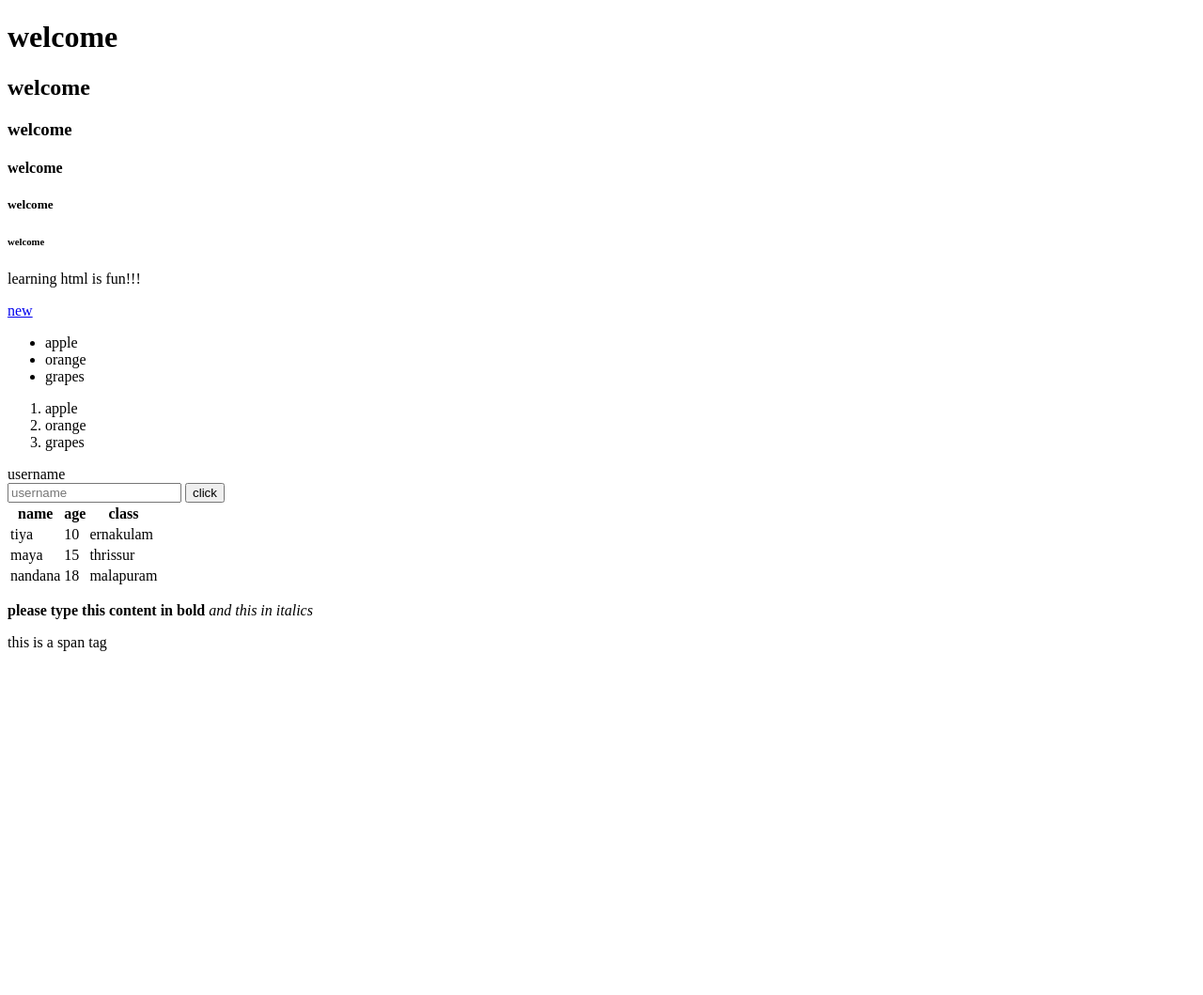
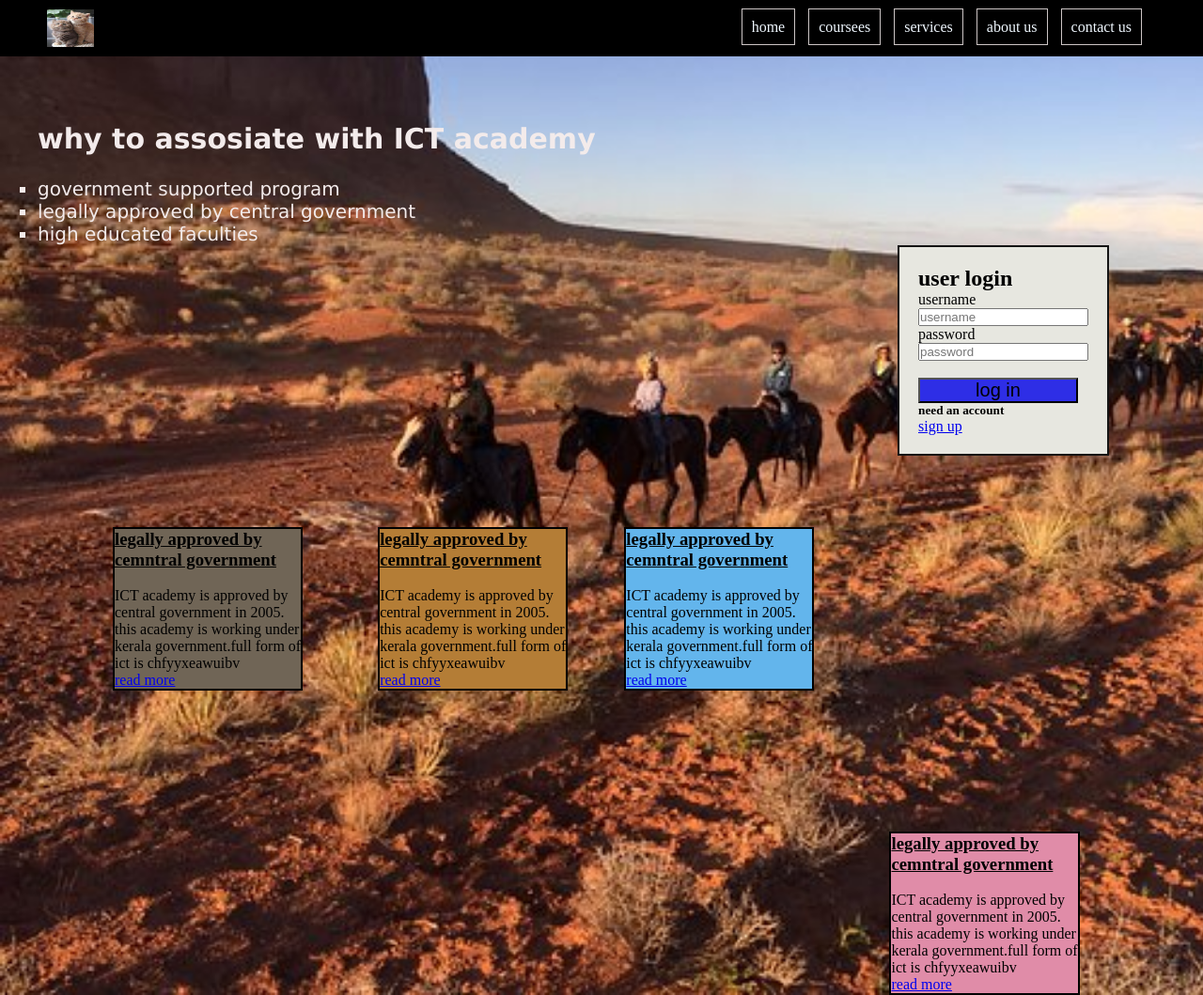
Before and after one commit to Nandanamano/htmlpage, a plain HTML site: page index.html in a window 1280 px wide. Shown: the whole page at 94% size. Before the commit the page ends 800 px from the top, so only its background shows below. Drawn offline with Linux system fonts and the light colour scheme.

Commit message:
Add files via upload

```diff
--- /dev/null
+++ b/html.css
@@ -0,0 +1,23 @@
+*{
+    padding: 0;
+    margin: 0;
+}
+body{
+    background-image:url("../images/a.jpg") ;
+    background-size: cover;
+}
+
+.back{
+    background-color: black;
+}
+.navigation{
+    float: right;
+    margin-top: 30px ;
+    margin-right: 60px;
+}
+.navigation a{
+    text-decoration: none;
+    color: aliceblue;
+    border: 1px solid black;
+    margin: 5px;
+}
--- a/index.html
+++ b/index.html
@@ -3,59 +3,74 @@
 <head>
     <meta charset="UTF-8">
     <meta name="viewport" content="width=device-width, initial-scale=1.0">
-    <title>html</title>
+    <title>ICT</title>
+    <link rel="stylesheet" href="style.css">
 </head>
 <body>
-    <h1>welcome</h1>
-    <h2>welcome</h2>
-    <h3>welcome</h3>
-    <h4>welcome</h4>
-    <h5>welcome</h5>
-    <h6>welcome</h6>
-    <div>
-        <p>learning html is fun!!!</p>
+    <!-- header starts here -->
+    <header>
+        <img src="images/c.jpg";alt="this is logo" id="logo">
+        <nav class="navigation">
+            <a href="">home</a>
+            <a href="">coursees</a>
+            <a href="">services</a>
+            <a href="">about us</a>
+            <a href="">contact us</a>
+        </nav>
+    </header>
+    <!-- header ends here -->
+    <!--aside starts here-->
+    <div class="side">
+        <h2>why to assosiate with ICT academy</h2><br>
+        <ul>
+            <li>government supported program</li>
+            <li>legally approved by central government</li>
+            <li>high educated faculties</li>
+        </ul>
+
     </div>
-    <a href="welcome.html">new</a>
-    <ul>
-    <li>apple</li>
-    <li>orange</li>
-    <li>grapes</li>
-    </ul>
-    <ol>
-        <li>apple</li>
-        <li>orange</li>
-        <li>grapes</li>
-    </ol>
+    <!--aside ends here-->
+    <!--login starts here-->
+    <form action="#" class="mylogin">
+    <h2>user login</h2>
+
     <label for="username">username</label><br>
-    <input type="text"placeholder="username">
-    <button>click</button>
-    <table>
-        <thead>
-            <tr>
-                <th>name</th>
-                <th>age</th>
-                <th>class</th>
-            </tr>
-        </thead>
-        <tbody>
-            <tr>
-                <td>tiya</td>
-                <td>10</td>
-                <td>ernakulam</td>
-           </tr>
-           <tr>
-               <td>maya</td>
-               <td>15</td>
-               <td>thrissur</td>
-           </tr>
-           <tr>
-               <td>nandana</td>
-               <td>18</td>
-               <td>malapuram</td>
-            </tr>
-        </tbody>
-    </table>
-    <p><b>please type this content in bold</b> <i>and this in italics</i></p>
-    <span>this is a span tag</span>
+    <input type="text"placeholder="username"><br>
+    <label for="password">password</label><br>
+    <input type="password"placeholder="password"><br><br>
+    <button id="login">log in</button>
+    <h5>need an account</h5>
+    <a href="a">sign up</a>
+
+
+
+    </form>
+     <!--login ends here-->
+     <div class="container">
+        <h3><U>legally approved by<BR> cemntral government</U></h3><BR>
+        <p>ICT academy is approved by <br>central government in 2005.<br>this academy is working under <br>kerala government.full form of<br>
+             ict is chfyyxeawuibv<Br><a href="#">read more</a> </p>
+
+
+     </div>
+     <div class="container1">
+        <h3><U>legally approved by<BR> cemntral government</U></h3><BR>
+            <p>ICT academy is approved by <br>central government in 2005.<br>this academy is working under
+                 <br>kerala government.full form of<br> ict is chfyyxeawuibv<Br><a href="#">read more</a> </p>
+
+     </div>
+     <div class="container2">
+        <h3><U>legally approved by<BR> cemntral government</U></h3><BR>
+            <p>ICT academy is approved by <br>central government in 2005.<br>this academy is working under
+                <br>kerala government.full form of<br> ict is chfyyxeawuibv<Br><a href="#">read more</a> </p>
+     </div>
+     <div class="container3">
+        <h3><U>legally approved by<BR> cemntral government</U></h3><BR>
+        <p>ICT academy is approved by <br>central government in 2005.<br>this academy is working under
+            <br>kerala government.full form of<br> ict is chfyyxeawuibv<Br><a href="#">read more</a> </p>
+
+
+     </div>
+
 </body>
 </html>
--- /dev/null
+++ b/style.css
@@ -0,0 +1,109 @@
+*{
+    padding: 0;
+    margin: 0;
+}
+body{
+    background-image:url("images/a.jpg") ;
+    background-size: cover;
+}
+
+.back{
+    background-color: black;
+
+}
+header{
+    background-color: rgb(0, 0, 0);
+    height:60px;
+}
+.navigation{
+    float: right;
+    margin-top: 20px ;
+    margin-right: 60px;
+
+}
+.navigation a{
+    text-decoration: none;
+    color: aliceblue;
+    border: 1px solid rgb(204, 197, 197);
+    margin: 5px;
+    padding-left: 10px;
+    padding-right: 10px;
+    padding-bottom: 10px;
+    padding-top: 10px;
+
+}
+.navigation a:hover{
+    background-color: honeydew;
+    color: rgb(13, 14, 13);
+}
+#logo{
+    width: 50px;
+    height: 40px;
+    margin-left: 50px;
+    margin-top: 10px;
+    margin-bottom: 10px;
+}
+/*aside starts here*/
+.side{
+    color: #f3ebeb;
+    font-family: 'Lucida Sans', 'Lucida Sans Regular', 'Lucida Grande', 'Lucida Sans Unicode', Geneva, Verdana, sans-serif;
+    font-size: 20px;
+    margin-top:70px;
+    margin-left: 40px;
+
+
+
+}
+.side li{
+    list-style-type: square;
+}
+.mylogin{
+    border: 2px solid rgb(20, 20, 20);
+    float :right;
+    margin-top: 0px;
+    margin-left: 0px;
+    margin-right:100px;
+    margin-bottom: 100px;
+    padding:20px;
+
+
+
+    background-color:rgb(231, 231, 224);
+}
+#login{
+    font-size:20px;
+    background-color: rgb(46, 46, 230);
+    width: 170px;
+}
+.container{
+    float:left;
+    margin-top: 50px;
+    border: 2px solid black;
+    background-color: rgb(112, 101, 86);
+    margin-top: 300px;
+    margin-left: 120PX;
+}
+.container1{
+    float:left;
+    margin-top: 50px;
+    border: 2px solid black;
+    background-color: rgb(180, 125, 54);
+    margin-top: 300px;
+    margin-left: 80PX;
+}
+.container2{
+    float:left;
+    margin-top: 50px;
+    border: 2px solid black;
+    background-color: rgb(99, 181, 236);
+    margin-top: 300px;
+    margin-left: 60PX;
+}
+.container3{
+    float:left;
+    margin-top: 50px;
+    border: 2px solid black;
+    background-color: rgb(224, 140, 168);
+    margin-top: 300px;
+    margin-left: 80PX;
+}
```
Also changed, not shown: images/a.jpg (added), images/c.jpg (added), 1 other file.
